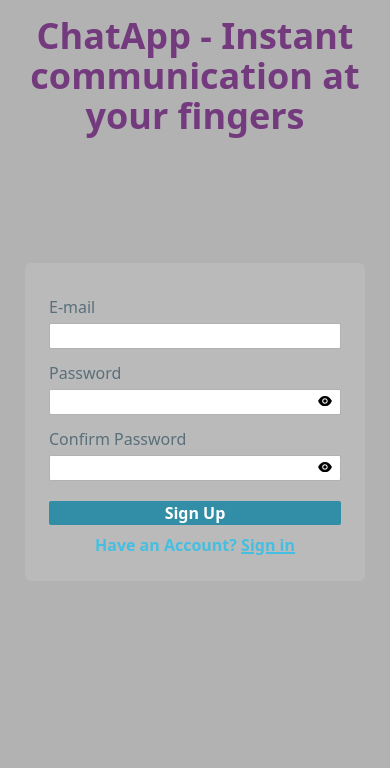
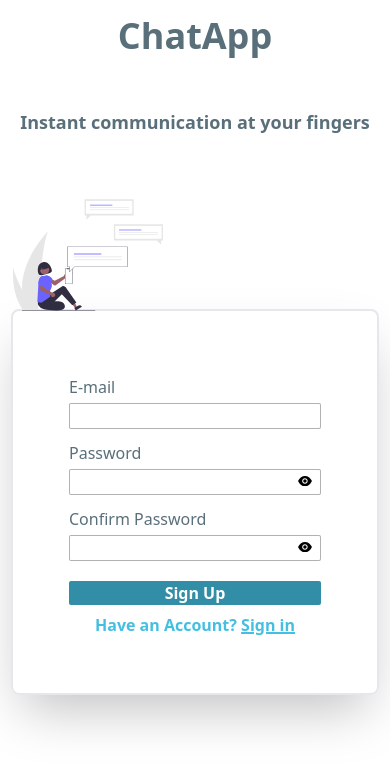
Before and after one commit to RodrigoSilvatdl92/ChatApp, a React (Create React App) app: page /SignUp in a window 390 px wide. Shown: the top 768 px of the page. Built offline with nearby package versions, Linux system fonts and the light colour scheme.

Commit message:
final version

```diff
--- a/src/pages/SignIn.jsx
+++ b/src/pages/SignIn.jsx
@@ -18,6 +18,7 @@
 import { AiOutlineExclamationCircle } from "react-icons/ai";
 import { MdOutlineMail } from "react-icons/md";
 import { IoIosArrowBack } from "react-icons/io";
+import mobileTexting from "../images/mobileTexting.svg";
 
 function SignIn() {
   const dispatch = useDispatch();
@@ -71,17 +72,22 @@
   return (
     <div className="fixed bg-white w-screen h-screen">
       <div className="max-w-screen-2xl mx-auto relative flex justify-center gap-10 items-center">
-        <h1 className="absolute md:hidden top-4 mx-auto text-center text-[#733A7E] w-full font-bold text-4xl z-10">
+        <h1 className="absolute md:hidden top-4 mx-auto text-center text-[#596F7A] w-full font-bold text-4xl z-10">
           <span>ChatApp</span>
           <br />
           <br />
-          <span>Instant communication at your fingers</span>
+          <span className="text-lg">Instant communication at your fingers</span>
         </h1>
 
-        <div className="flex h-screen items-center">
-          <div className="shadow-2xl border flex lg:flex-row rounded-lg">
+        <div className="flex h-screen items-center mt-20 ">
+          <div className="shadow-2xl border-2 flex lg:flex-row rounded-lg relative ">
+            <img
+              src={mobileTexting}
+              alt="/"
+              className="w-[150px] h-[150px] absolute md:hidden top-[-131px]"
+            />
             <div className="flex flex-col justify-center z-20  md:bg-[#3a1641] bg-center p-8 rounded-l-lg">
-              <div className="bg-[white]/10  min-w-[340px] mx-auto  rounded-md  min-h-[250px] ">
+              <div className="bg-[white]/10 w-[300px] md:min-w-[340px] mx-auto  rounded-md  min-h-[250px] ">
                 <form className="m-4 p-2" onSubmit={formik.handleSubmit}>
                   <div className="pt-2 flex flex-col">
                     <label
--- a/src/pages/SignUp.jsx
+++ b/src/pages/SignUp.jsx
@@ -6,6 +6,7 @@
 import { useFormik } from "formik";
 import { signUpSchema } from "../schemas/schemas";
 import { signUp } from "../store/authReducer";
+import mobileTexting from "../images/mobileTexting.svg";
 
 function SignUp() {
   /* password stuff */
@@ -54,15 +55,23 @@
 
   return (
     <div className="fixed bg-white w-screen h-screen">
-      <div className="fixed top-0 left-0 w-screen h-screen shadow-lg bg-black/30 z-10" />
       <div className="max-w-screen-2xl mx-auto relative flex justify-center gap-10 items-center">
-        <h1 className="absolute md:hidden top-4 mx-auto text-center text-[#733A7E] w-full font-bold text-4xl z-10">
-          ChatApp - Instant communication at your fingers
+        <h1 className="absolute md:hidden top-4 mx-auto text-center text-[#596F7A] w-full font-bold text-4xl z-10">
+          <span>ChatApp</span>
+          <br />
+          <br />
+          <span className="text-lg">Instant communication at your fingers</span>
         </h1>
-        <div className="flex h-screen items-center">
-          <div className="md:shadow-2xl  flex lg:flex-row rounded-lg">
+
+        <div className="flex h-screen items-center mt-20 ">
+          <div className="shadow-2xl border-2 flex lg:flex-row rounded-lg relative">
+            <img
+              src={mobileTexting}
+              alt="/"
+              className="w-[150px] h-[150px] absolute md:hidden top-[-131px]"
+            />
             <div className="flex flex-col justify-center z-20  md:bg-[#3a1641] bg-center p-8 rounded-l-lg">
-              <div className="bg-[white]/10  min-w-[340px] mx-auto  rounded-md  min-h-[250px] ">
+              <div className="bg-[white]/10  w-[300px] md:min-w-[340px] mx-auto  rounded-md  min-h-[250px] ">
                 <form className="m-4 p-2" onSubmit={formik.handleSubmit}>
                   <div className="pt-2 flex flex-col">
                     {/* Email */}
```
Also changed, not shown: src/images/mobileTexting.svg (added).
